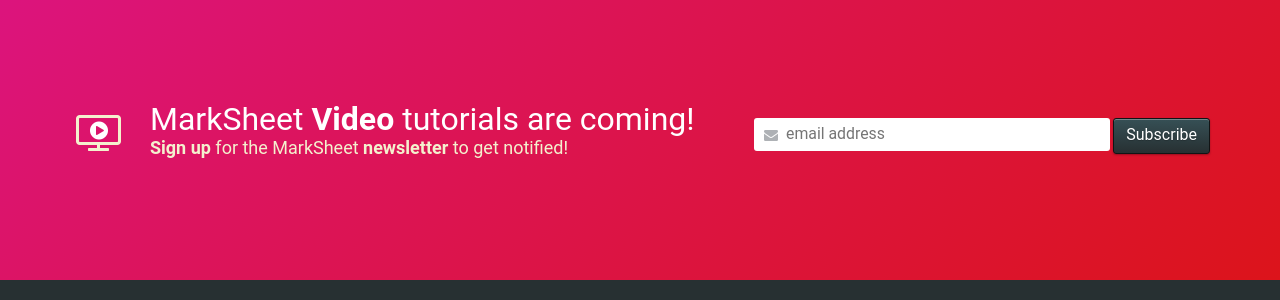
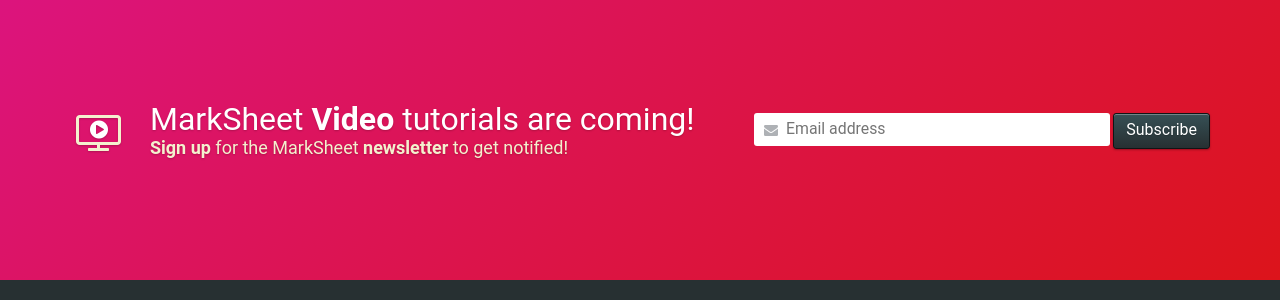
Before and after one commit to jgthms/marksheet, a Jekyll site: the page built from index.html, in a window 1280 px wide. Shown: the part 3010-3310 px from the top of the page. Built offline with Jekyll 4.4.1, drawn with Linux system fonts in a browser that asks for light colours; nearby versions of some CDN libraries; a script that is not in the unit is left out; comment, search, counter and statistics services are not loaded.

Commit message:
Add MoonMail

```diff
--- a/_includes/head.html
+++ b/_includes/head.html
@@ -1,19 +1,32 @@
 <head>
   <meta charset="utf-8">
   <meta http-equiv="X-UA-Compatible" content="IE=edge,chrome=1">
+  <meta name="viewport" content="width=device-width, initial-scale=1.0, maximum-scale=1.0, user-scalable=no, minimal-ui">
+
   <title>{{ page.title | strip_html }} - Free tutorial to learn HTML and CSS</title>
-  <meta name="viewport" content="width=device-width, initial-scale=1.0, maximum-scale=1.0, user-scalable=no, minimal-ui">
-  <meta property="og:type" content="website">
-  <meta property="og:url" content="http://marksheet.io">
-  <meta property="og:title" content="A free tutorial to learn HTML and CSS">
-  <meta property="og:description" content="MarkSheet is a free tutorial to learn HTML and CSS. It's short (just as long as a 50 page book), simple (for everyone: beginners, designers, developers), and free (as in 'free beer' and 'free speech'). It consists of 50 lessons across 4 chapters, covering the Web, HTML5, CSS3, and Sass.">
-  <meta property="og:site_name" content="MarkSheet">
-  <meta property="og:image" content="http://marksheet.io/images/marksheet-facebook.png">
-  <meta property="fb:app_id" content="470761896424893">
+
   <link rel="icon" href="/favicon.ico">
   <link rel="stylesheet" href="//maxcdn.bootstrapcdn.com/font-awesome/4.4.0/css/font-awesome.min.css">
   <link rel="stylesheet" href="/css/main.css">
   <!--[if IE]>
     <link rel="stylesheet" type="text/css" href="/css/ie.css" />
   <![endif]-->
+
+  <meta property="og:type" content="website">
+  <meta property="og:url" content="http://marksheet.io">
+  <meta property="og:title" content="A free tutorial to learn HTML and CSS">
+  <meta property="og:description" content="MarkSheet is a free tutorial to learn HTML and CSS. It's short (just as long as a 50 page book), simple (for everyone: beginners, designers, developers), and free (as in 'free beer' and 'free speech'). It consists of 50 lessons across 4 chapters, covering the Web, HTML5, CSS3, and Sass.">
+  <meta property="og:site_name" content="MarkSheet">
+  <meta property="og:image" content="http://marksheet.io/images/marksheet-banner.png">
+  <meta property="og:image:type" content="image/png">
+  <meta property="og:image:width" content="1200">
+  <meta property="og:image:height" content="630">
+  <meta property="fb:app_id" content="470761896424893">
+
+  <meta name="twitter:card" content="summary_large_image">
+  <meta name="twitter:site" content="@jgthms">
+  <meta name="twitter:creator" content="@jgthms">
+  <meta name="twitter:title" content="MarkSheet: a free tutorial to learn HTML and CSS">
+  <meta name="twitter:image" content="http://marksheet.io/images/marksheet-banner.png">
+  <meta name="twitter:description" content="MarkSheet is a free tutorial to learn HTML and CSS. It's short (just as long as a 50 page book), simple (for everyone: beginners, designers, developers), and free (as in 'free beer' and 'free speech'). It consists of 50 lessons across 4 chapters, covering the Web, HTML5, CSS3, and Sass.">
 </head>
--- a/_includes/newsletter.html
+++ b/_includes/newsletter.html
@@ -14,24 +14,15 @@
     </div>
 
     <div class="page-newsletter-form">
-      <form action="https://bbxdesign.us3.list-manage.com/subscribe/post?u=b43b93fe633f0560b2a72a69c&amp;id=52585e8803" method="post" id="mc-embedded-subscribe-form" name="mc-embedded-subscribe-form" class="validate" target="_blank" novalidate>
-        <div id="mc_embed_signup_scroll">
-          <div class="page-newsletter-group">
-            <input type="email" value="" name="EMAIL" class="page-newsletter-input required email" id="mce-EMAIL" placeholder="email address" required>
+      <form action="https://api.moonmail.io//lists/citirp4aw000001ozgpmfoyub/subscribe" method="post" id="mm-embedded-form" novalidate="">
+        <input type="hidden" name="u" value="Z29vZ2xlLW9hdXRoMnwxMDA5MTUyMjkyODA2NTg2MTA2ODY">
+        <div class="page-newsletter-group">
+          <div class="mm-field">
+            <input class="page-newsletter-input" type="email" id="mm-email" name="email" required="" placeholder="Email address">
             <i class="fa fa-envelope"></i>
-            <button name="subscribe" id="mc-embedded-subscribe" class="page-newsletter-button">
-              Subscribe
-            </button>
           </div>
-          <div id="mce-responses">
-            <div class="notification is-danger response" id="mce-error-response" style="display:none"></div>
-            <div class="notification is-success response" id="mce-success-response" style="display:none"></div>
-          </div>
-          <!-- real people should not fill this in and expect good things - do not remove this or risk form bot signups-->
-          <div style="position: absolute; left: -5000px;" aria-hidden="true">
-            <input type="text" name="b_b43b93fe633f0560b2a72a69c_52585e8803" tabindex="-1" value="">
-          </div>
-        </div>
+          <button class="page-newsletter-button" type="submit">Subscribe</button>
+        </form>
       </form>
     </div>
   </div>
--- a/_includes/scripts.html
+++ b/_includes/scripts.html
@@ -34,3 +34,5 @@
     s.parentNode.insertBefore(wf, s);
   })();
 </script>
+
+<script async src="https://static.moonmail.io/mm-embedded-form.js"></script>
--- a/_sass/components.sass
+++ b/_sass/components.sass
@@ -85,6 +85,7 @@
 .page-newsletter-heading
   padding-left: 80px
   position: relative
+  text-shadow: 0 1px 2px rgba(black, .2)
   .icons
     display: block
     height: 60px
@@ -100,7 +101,7 @@
     .fa-play-circle
       color: white
       left: -1px
-      top: -2px
+      top: -3px
   h3
     color: white
     font-size: 32px
@@ -117,14 +118,15 @@
     margin-top: 30px
   +desktop
     float: right
-    padding-top: 15px
     position: relative
     width: 40%
-    .notification
+    & > form
       left: 0
       position: absolute
       right: 0
-      top: 100%
+      top: 10px
+    .mm-message
+      margin-top: -10px
 
 .page-newsletter-group
   position: relative
@@ -135,6 +137,11 @@
     position: absolute
     left: 10px
     top: 10px
+  label.error
+    cursor: default
+    display: block
+    font-size: 14px
+    margin: 5px 0 10px
   +desktop
     padding-right: 100px
 
@@ -150,6 +157,12 @@
 
 .page-newsletter-button
   @extend %button--dark
+  &.loading
+    background: $dark
+    border-color: transparent
+    box-shadow: none
+    color: rgba(white, 0.3)
+    cursor: progress
   +desktop
     position: absolute
     right: 0
--- a/_sass/elements.sass
+++ b/_sass/elements.sass
@@ -280,16 +280,17 @@
   padding: 20px
   text-align: center
   +desktop
-    bottom: 15px
+    bottom: 0
     position: fixed
-    right: 15px
+    right: 0
     .fa
       left: 50%
       margin-left: -12px
     span
       display: none
 
-.notification
+.notification,
+.mm-message
   border-radius: $radius
   color: white
   margin-top: 10px
@@ -298,6 +299,13 @@
     background: $dark
   &.is-success
     background: $green
+
+.mm-message
+  background: $green
+  &:before
+    content: "Thank you!"
+    display: block
+    font-weight: bold
 
 .content
   padding: 30px
```
Also changed, not shown: _posts/2015-06-08-css-size-shorthand-wheel.md (+1 -1 lines), images/marksheet-banner.png (added).
